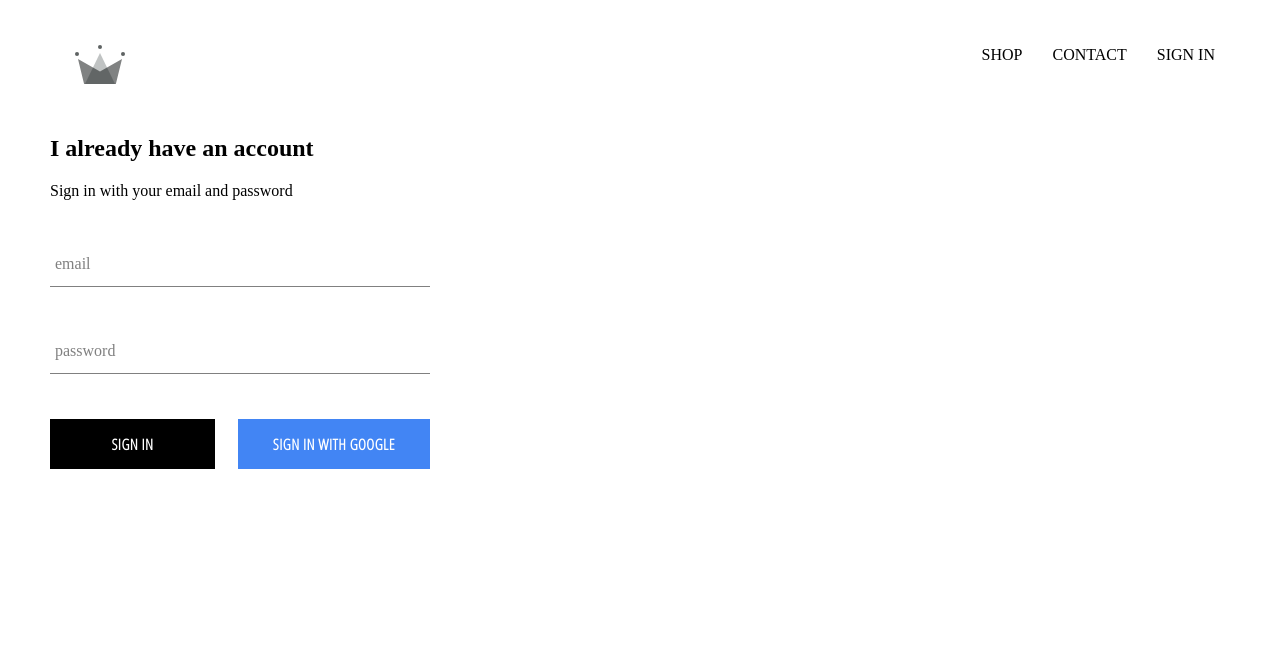
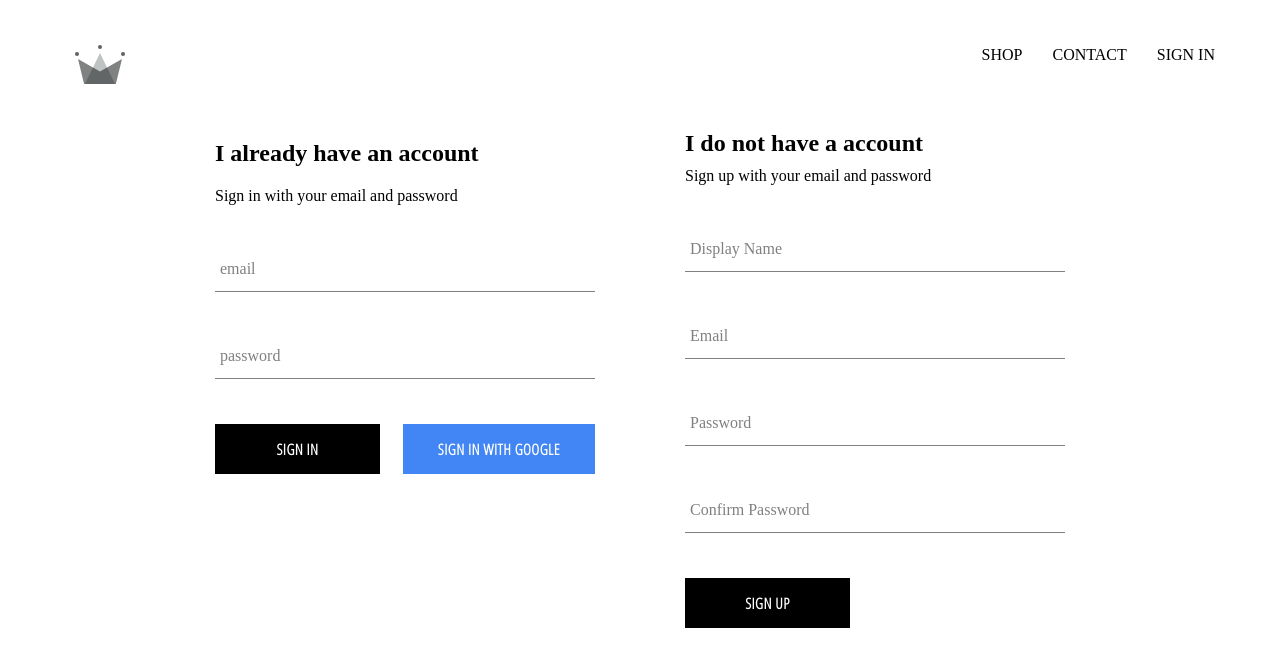
Before and after one commit to Nishabhooshan/clothing-app, a React (Create React App) app: page /signin in a window 1280 px wide. Shown: the top 666 px of the page. Built offline with nearby package versions, Linux system fonts and the light colour scheme; no server answers.

Commit message:
added Sign-Up module

```diff
--- a/src/App.js
+++ b/src/App.js
@@ -5,7 +5,7 @@
 import ShopPage from "./pages/homepage/shop/shop"
 import Header from "./components/header/header"
 import SignInSignUp from "./pages/homepage/SignInSignUp/SignInSignUp"
-import {auth} from "./firebase/firebase.utility"
+import {auth,createUserProfileDocument} from "./firebase/firebase.utility"
 
 
 class App extends React.Component {
@@ -21,10 +21,21 @@
   unsubscribeFromAuth = null;
 
   componentDidMount() {
-    this.unsubscribeFromAuth = auth.onAuthStateChanged(user => {
-      this.setState({ currentUser: user });
+    this.unsubscribeFromAuth = auth.onAuthStateChanged(async userAuth => {
+      if (userAuth) {
+        const userRef = await createUserProfileDocument(userAuth);
 
-      console.log(user);
+        userRef.onSnapshot(snapShot => {
+          this.setState({
+            currentUser: {
+              id: snapShot.id,
+              ...snapShot.data()
+            }
+          });
+        });
+      }
+
+      this.setState({ currentUser: userAuth });
     });
   }
 
--- /dev/null
+++ b/src/components/sign-up/SignUp.jsx
@@ -0,0 +1,103 @@
+import React from "react";
+import FormInput from "../formInput/FormInput."
+import CustomButton from "../custom-button/CustomButton"
+import { auth, createUserProfileDocument } from  "../../firebase/firebase.utility"
+import "./SignUp.scss"
+
+class  SignUp extends React.Component{
+    constructor(){
+        super();
+
+        this.state = {
+            displayName: '',
+            email: '',
+            password: '',
+            confirmPassword: ''
+          };
+
+    }
+
+    handleSubmit = async event => {
+        event.preventDefault();
+
+        const { displayName, email, password, confirmPassword } = this.state;
+
+        if (password !== confirmPassword) {
+          alert("passwords don't match");
+          return;
+        }
+
+        try {
+          const { user } = await auth.createUserWithEmailAndPassword(
+            email,
+            password
+          );
+
+          await createUserProfileDocument(user, { displayName });
+
+          this.setState({
+            displayName: '',
+            email: '',
+            password: '',
+            confirmPassword: ''
+          });
+        } catch (error) {
+          console.error(error);
+        }
+      };
+
+      handleChange = event => {
+        const { name, value } = event.target;
+
+        this.setState({ [name]: value });
+      };
+
+    render(){
+        const { displayName, email, password, confirmPassword } = this.state;
+        return(
+            <div className='sign-up'>
+        <h2 className='title'>I do not have a account</h2>
+        <span>Sign up with your email and password</span>
+        <form className='sign-up-form' onSubmit={this.handleSubmit}>
+          <FormInput
+            type='text'
+            name='displayName'
+            value={displayName}
+            onChange={this.handleChange}
+            label='Display Name'
+            required
+          />
+          <FormInput
+            type='email'
+            name='email'
+            value={email}
+            onChange={this.handleChange}
+            label='Email'
+            required
+          />
+          <FormInput
+            type='password'
+            name='password'
+            value={password}
+            onChange={this.handleChange}
+            label='Password'
+            required
+          />
+          <FormInput
+            type='password'
+            name='confirmPassword'
+            value={confirmPassword}
+            onChange={this.handleChange}
+            label='Confirm Password'
+            required
+          />
+          <CustomButton type='submit'>SIGN UP</CustomButton>
+        </form>
+      </div>
+
+        );
+    }
+
+}
+
+export default SignUp;
--- /dev/null
+++ b/src/components/sign-up/SignUp.scss
@@ -0,0 +1,9 @@
+.sign-up {
+    display: flex;
+    flex-direction: column;
+    width: 380px;
+
+    .title {
+      margin: 10px 0;
+    }
+  }
--- a/src/firebase/firebase.utility.js
+++ b/src/firebase/firebase.utility.js
@@ -13,10 +13,37 @@
 };
 
 firebase.initializeApp(config);
+
+export const createUserProfileDocument = async (userAuth, additionalData) => {
+  if (!userAuth) return;
+
+  const userRef = firestore.doc(`users/${userAuth.uid}`);
+
+  const snapShot = await userRef.get();
+
+  if (!snapShot.exists) {
+    const { displayName, email } = userAuth;
+    const createdAt = new Date();
+    try {
+      await userRef.set({
+        displayName,
+        email,
+        createdAt,
+        ...additionalData
+      });
+    } catch (error) {
+      console.log('error creating user', error.message);
+    }
+  }
+
+  return userRef;
+};
+
 export const auth = firebase.auth();
 export const firestore = firebase.firestore();
+
 const provider = new firebase.auth.GoogleAuthProvider();
-provider.setCustomParameters({ prompt: "select_account" });
+provider.setCustomParameters({ prompt: 'select_account' });
 export const signInWithGoogle = () => auth.signInWithPopup(provider);
 
 export default firebase;
--- a/src/pages/homepage/SignInSignUp/SignInSignUp.jsx
+++ b/src/pages/homepage/SignInSignUp/SignInSignUp.jsx
@@ -1,11 +1,13 @@
 import React from "react";
 import SignIn from "../../../components/SignIn/SignIn"
+import SignUp from "../../../components/sign-up/SignUp" ;
 import "./SignInSignUp.scss";
 
 
 const SignInSignUp =() =>(
     <div className='sign-in-and-sign-up'>
     <SignIn/>
+    <SignUp/>
         </div>
 );
 
--- a/src/pages/homepage/SignInSignUp/SignInSignUp.scss
+++ b/src/pages/homepage/SignInSignUp/SignInSignUp.scss
@@ -0,0 +1,6 @@
+.sign-in-and-sign-up {
+    width: 850px;
+    display: flex;
+    justify-content: space-between;
+    margin: 30px auto;
+  }
```
